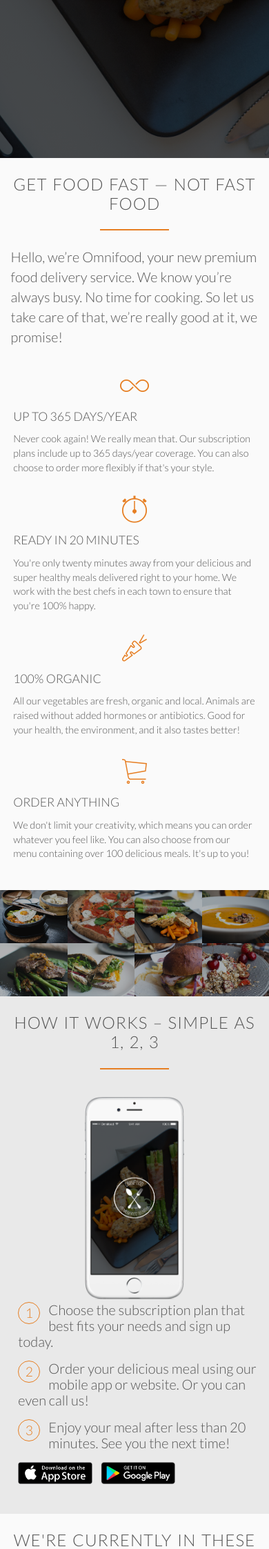
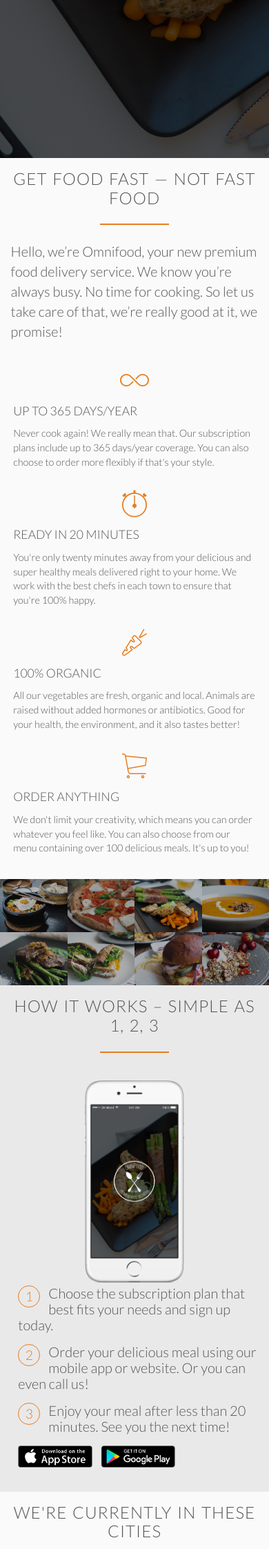
Before and after one commit to barrosdaniel/AcademicProjects-08OmniFood, a PHP site: page / in a window 390 px wide. Shown: the part 615-2860 px from the top of the page at 69% size. Run offline with PHP 8.4, Linux system fonts and the light colour scheme; some web fonts are replaced.

Commit message:
feature: large small phone styles completed

```diff
--- a/resources/css/queries.css
+++ b/resources/css/queries.css
@@ -146,14 +146,24 @@
     width: 40%;
   }
 
-
-
-
-
 }
 
 
 
 /* Small mobile phones 0-479px width
 ----------------------------------------------------------------------*/
-@media only screen and (max-width: 479px) {}
+@media only screen and (max-width: 479px) {
+
+  section {
+    padding: 1rem 0;
+  }
+
+  .contact-form {
+    width: 100%;
+  }
+
+
+
+
+
+}
```
